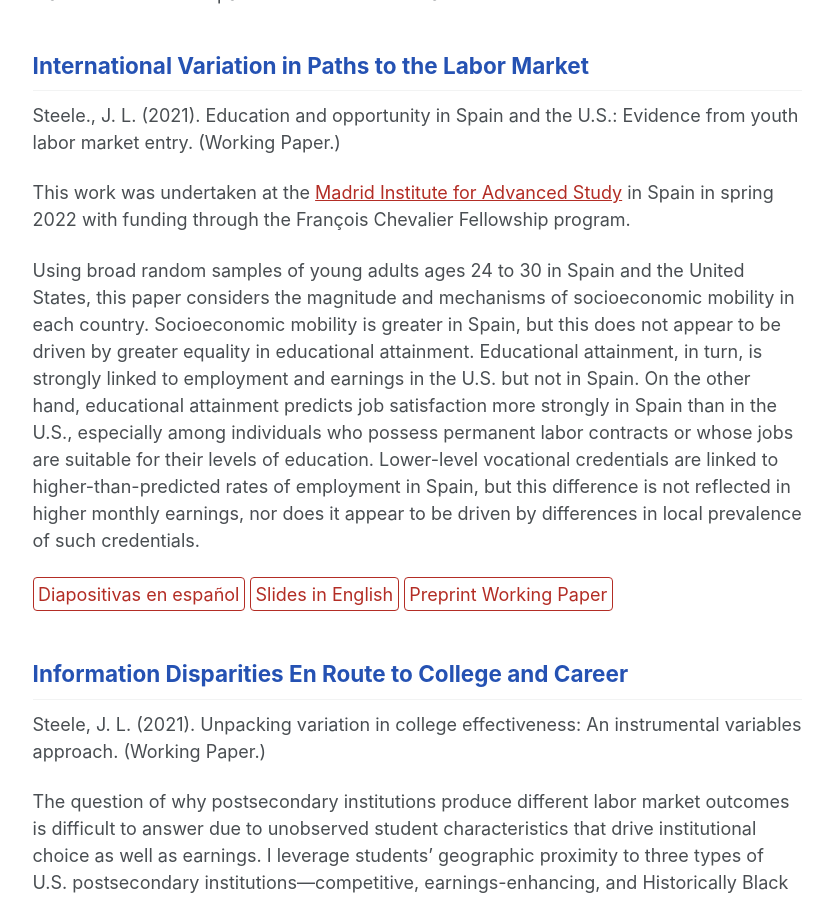
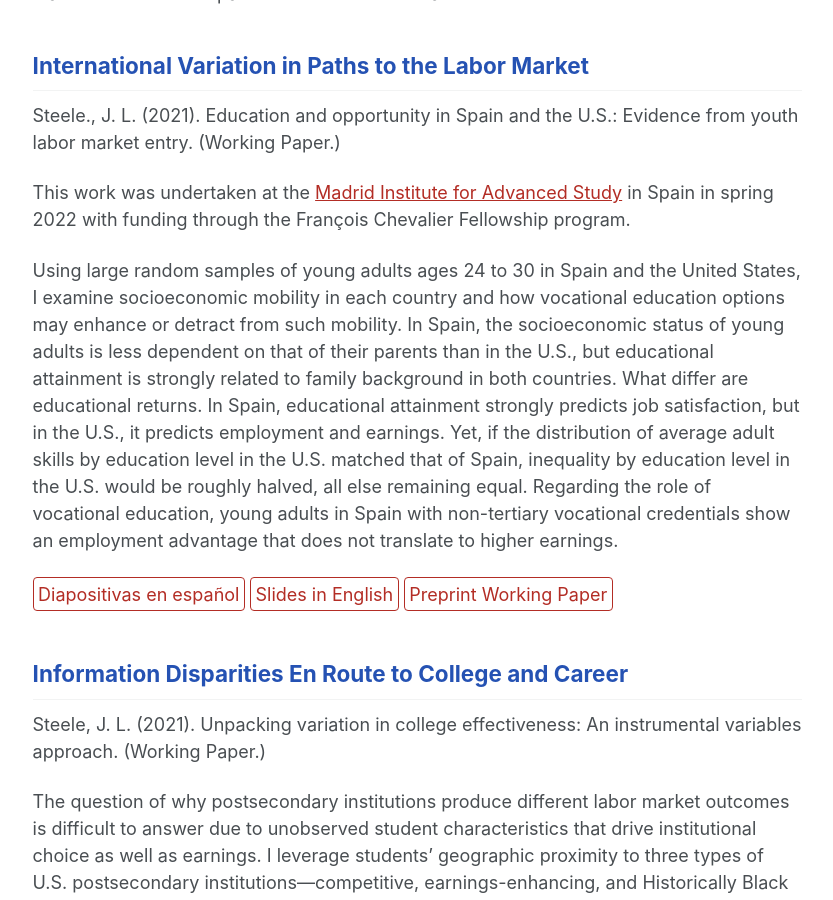
Before and after one commit to jensteele1/jensteele1.github.io, a Jekyll site: the page built from _research/school_to_work.md, in a window 1280 px wide and 900 px high, scrolled down 528 px. Shown: the whole window, without its empty margins (249-1082 px from the left). Built offline with Jekyll 4.4.1, drawn with Linux system fonts in a browser that asks for light colours.

Commit message:
update Spain abstract

```diff
--- a/_research/school_to_work.md
+++ b/_research/school_to_work.md
@@ -23,13 +23,13 @@ Steele., J. L. (2021). Education and opportunity in Spain and the U.S.: Evidence
 This work was undertaken at the [Madrid Institute for Advanced Study](https://www.madrid-ias.eu/index.php?id=3892&L=0%20)
 in Spain in spring 2022 with funding through the François Chevalier Fellowship program.
 
-Using broad random samples of young adults ages 24 to 30 in Spain and the United States, this paper considers the magnitude and mechanisms of
-socioeconomic mobility in each country. Socioeconomic mobility is greater in Spain, but this does not appear to be driven by greater equality
-in educational attainment. Educational attainment, in turn, is strongly linked to employment and earnings in the U.S. but not in Spain. On the
-other hand, educational attainment predicts job satisfaction more strongly in Spain than in the U.S., especially among individuals who possess
-permanent labor contracts or whose jobs are suitable for their levels of education. Lower-level vocational credentials are linked to
-higher-than-predicted rates of employment in Spain, but this difference is not reflected in higher monthly earnings, nor does it appear to be
-driven by differences in local prevalence of such credentials.
+Using large random samples of young adults ages 24 to 30 in Spain and the United States, I examine socioeconomic mobility in each country
+and how vocational education options may enhance or detract from such mobility. In Spain, the socioeconomic status of young adults is less
+dependent on that of their parents than in the U.S., but educational attainment is strongly related to family background in both countries.
+What differ are educational returns. In Spain, educational attainment strongly predicts job satisfaction, but in the U.S., it predicts
+employment and earnings. Yet, if the distribution of average adult skills by education level in the U.S. matched that of Spain, inequality
+by education level in the U.S. would be roughly halved, all else remaining equal. Regarding the role of vocational education, young adults in
+Spain with non-tertiary vocational credentials show an employment advantage that does not translate to higher earnings.
 
 [Diapositivas en español](https://www.dropbox.com/s/duzf2q20fwq15z9/sumstat_diapositivas.pdf?dl=0){: .btn--research}
 [Slides in English](https://www.dropbox.com/s/0i5qec3bkzil6j3/sumstat_diapositivas_ing2.pdf?dl=0){: .btn--research}
```
